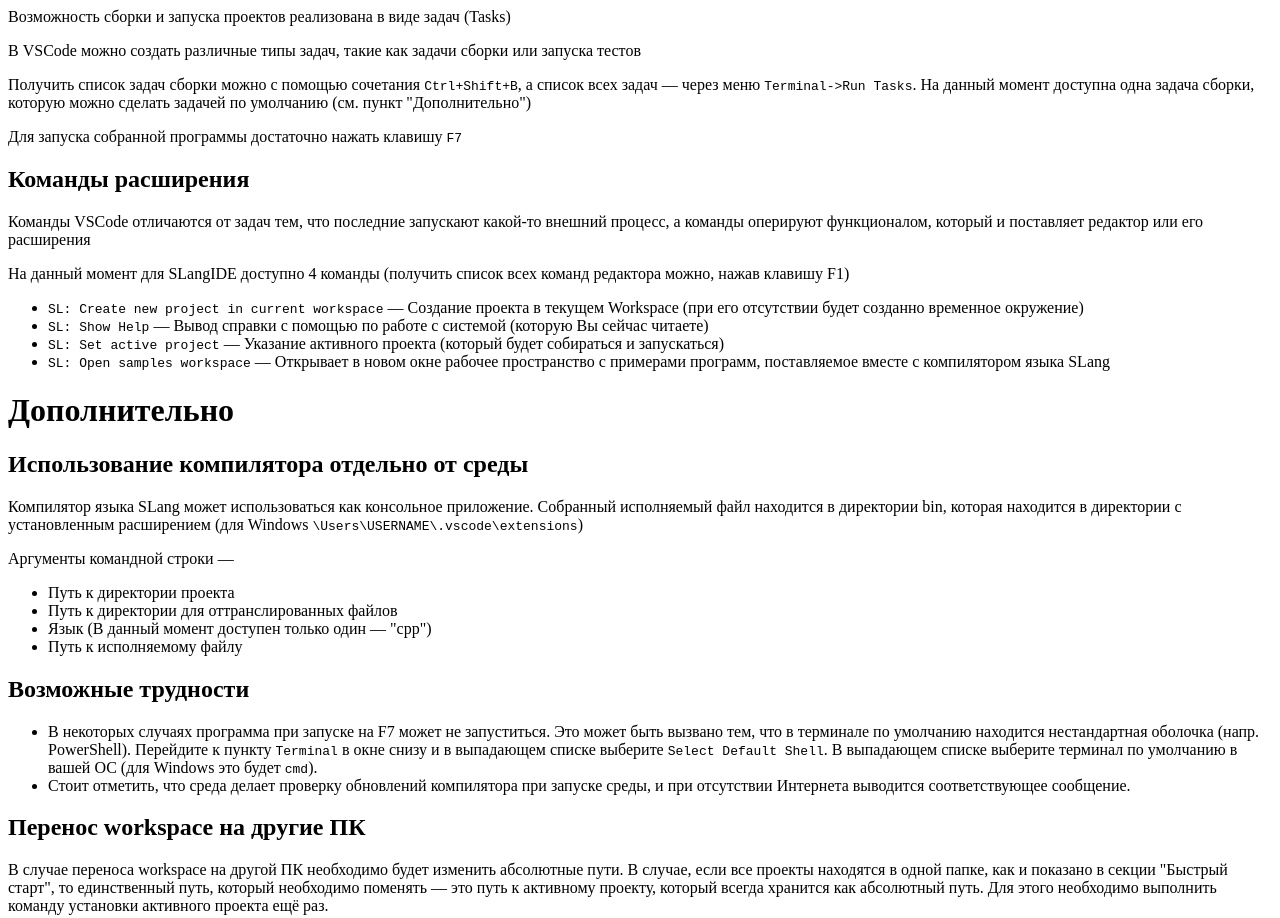
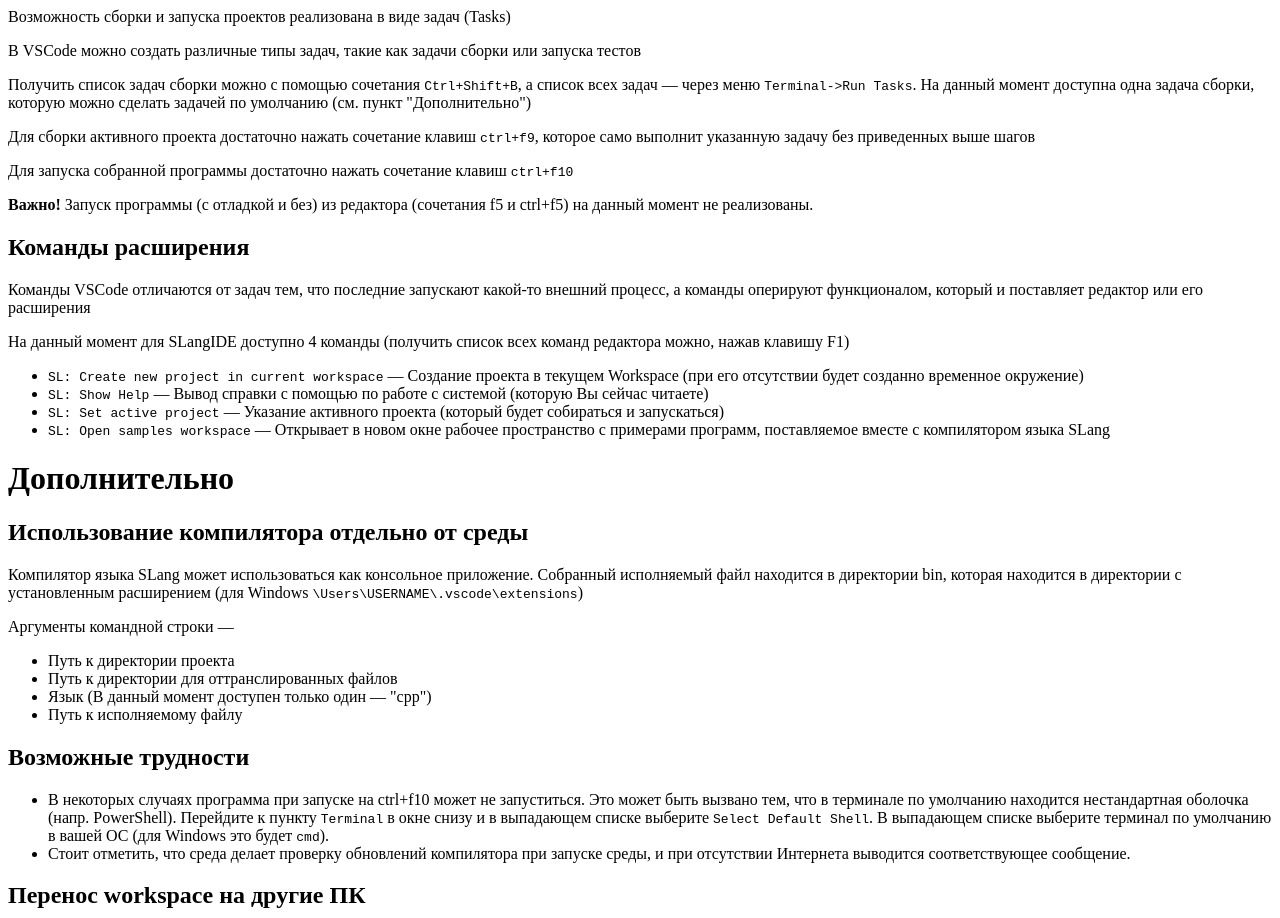
Before and after one commit to k-obukhov/Semantic-Language-Extension, a website: page help/index.html in a window 1280 px wide. Shown: the part 2800-3718 px from the top of the page. Drawn offline with Linux system fonts and the light colour scheme.

Commit message:
small fixes

```diff
--- a/help/index.html
+++ b/help/index.html
@@ -40,7 +40,9 @@
     <p> Возможность сборки и запуска проектов реализована в виде задач (Tasks) </p>
     <p> В VSCode можно создать различные типы задач, такие как задачи сборки или запуска тестов </p>
     <p> Получить список задач сборки можно с помощью сочетания <code>Ctrl+Shift+B</code>, а список всех задач — через меню <code>Terminal->Run Tasks</code>. На данный момент доступна одна задача сборки, которую можно сделать задачей по умолчанию (см. пункт "Дополнительно")</p>
-    <p> Для запуска собранной программы достаточно нажать клавишу <code>F7</code> </p>
+    <p> Для сборки активного проекта достаточно нажать сочетание клавиш <code>ctrl+f9</code>, которое само выполнит указанную задачу без приведенных выше шагов</p>
+    <p> Для запуска собранной программы достаточно нажать сочетание клавиш <code>ctrl+f10</code> </p>
+    <p> <b>Важно!</b> Запуск программы (с отладкой и без) из редактора (сочетания f5 и ctrl+f5) на данный момент не реализованы. </p>
     <h2> Команды расширения </h2>
     <p> Команды VSCode отличаются от задач тем, что последние запускают какой-то внешний процесс, а команды оперируют функционалом, который и поставляет редактор или его расширения </p>
     <p> На данный момент для SLangIDE доступно 4 команды (получить список всех команд редактора можно, нажав клавишу F1) </p>
@@ -63,7 +65,7 @@
     </ul>
     <h2>Возможные трудности</h2>
     <ul>
-        <li>В некоторых случаях программа при запуске на F7 может не запуститься. Это может быть вызвано тем, что в терминале по умолчанию находится нестандартная оболочка (напр. PowerShell). Перейдите к пункту <code>Terminal</code> в окне снизу и в выпадающем списке выберите <code>Select Default Shell</code>. В выпадающем списке выберите терминал по умолчанию в вашей ОС (для Windows это будет <code>cmd</code>).</li>
+        <li>В некоторых случаях программа при запуске на ctrl+f10 может не запуститься. Это может быть вызвано тем, что в терминале по умолчанию находится нестандартная оболочка (напр. PowerShell). Перейдите к пункту <code>Terminal</code> в окне снизу и в выпадающем списке выберите <code>Select Default Shell</code>. В выпадающем списке выберите терминал по умолчанию в вашей ОС (для Windows это будет <code>cmd</code>).</li>
         <li>Стоит отметить, что среда делает проверку обновлений компилятора при запуске среды, и при отсутствии Интернета выводится соответствующее сообщение.</li>
     </ul>
     <h2> Перенос workspace на другие ПК </h2>
--- a/src/extension.ts
+++ b/src/extension.ts
@@ -74,6 +74,11 @@
 
                             fs.copy(sourceGit, gitFile);
 
+                            let launchFile : string = path.join(dir, ".vscode", "launch.json");
+                            let sourcelaunch : string = getTemplateFile(context, "launch.json");
+
+                            fs.copy(sourcelaunch, launchFile);
+
                             if (!fs.existsSync(pfile))
                             {
                                 vscode.window.showInformationMessage(`SL Project Created, Main file = ${pfile}`);
```
Also changed, not shown: package.json (+6 -1 lines), 1 other file.
